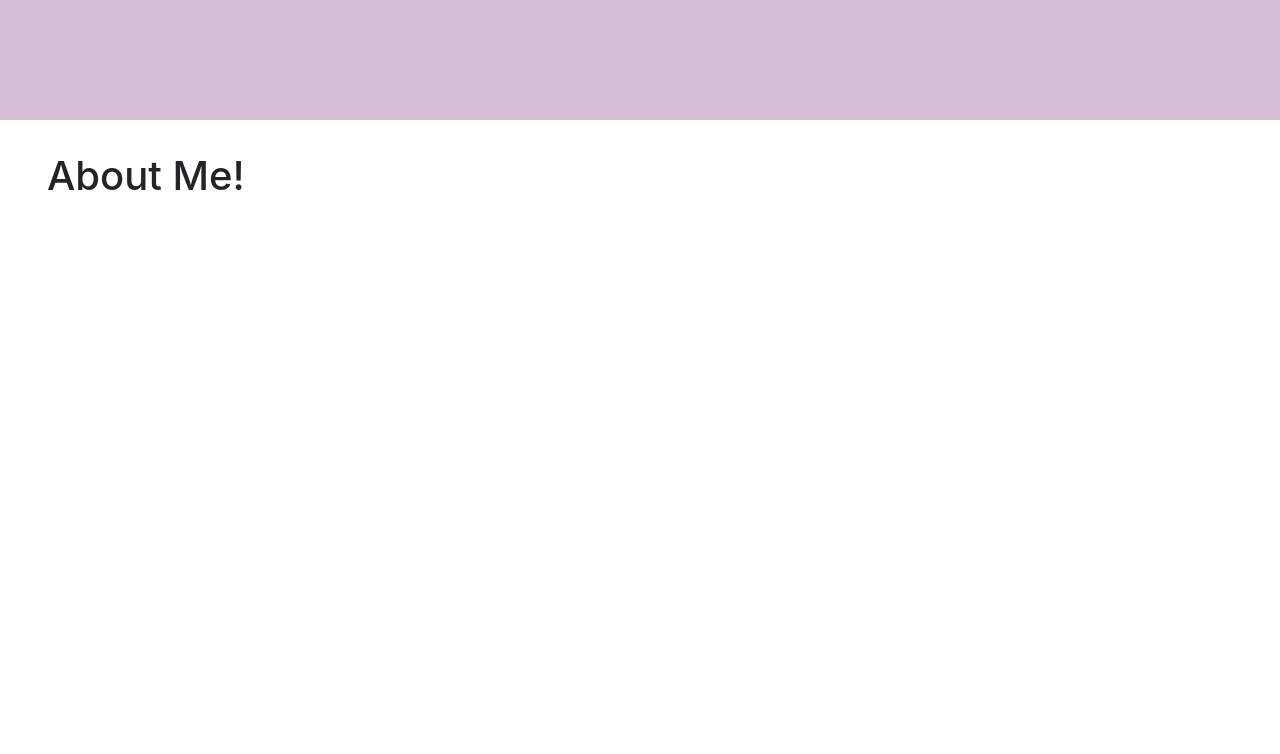
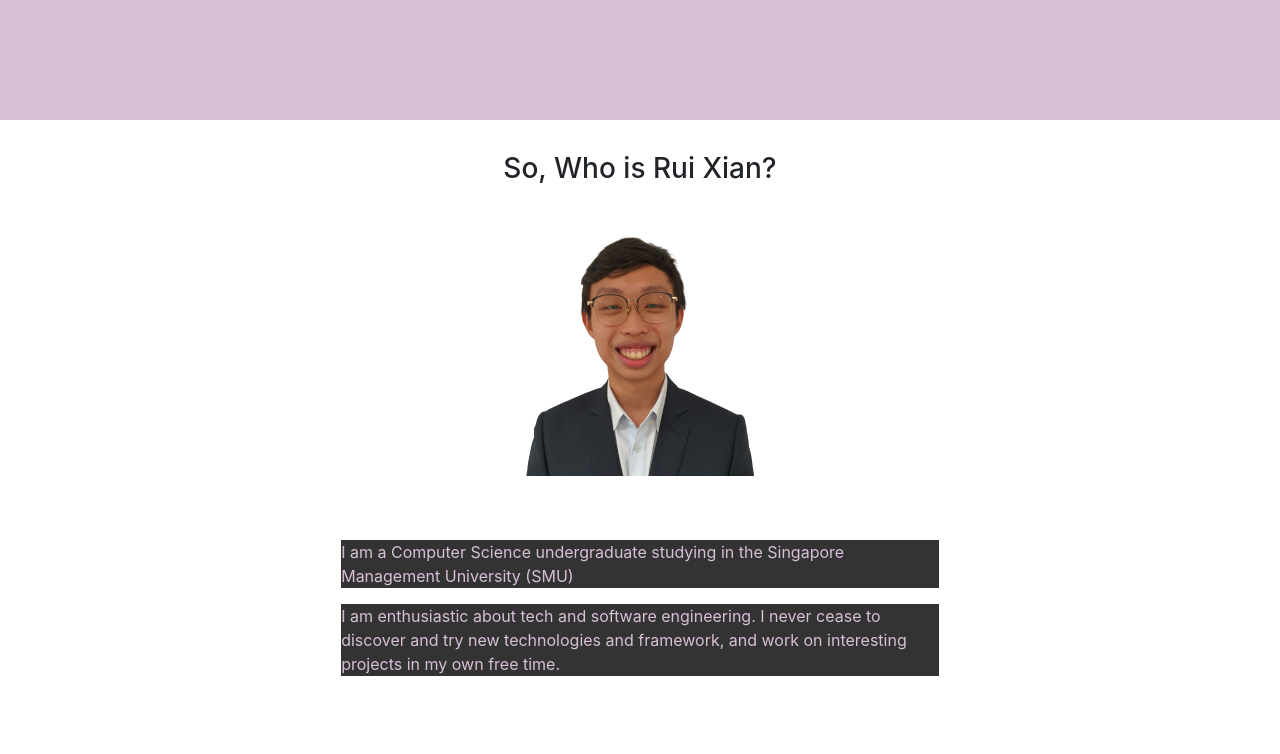
Before and after one commit to moocowdrinksmilk/portfolio-website, a React (Create React App) app: page / in a window 1280 px wide. Shown: the part 680-1434 px from the top of the page. Before the commit the page ends 920 px from the top, so only its background shows below. Built offline with nearby package versions, Linux system fonts and the light colour scheme.

Commit message:
Idk what to commentaaaaa1qaA! qa!

```diff
--- a/package.json
+++ b/package.json
@@ -6,6 +6,7 @@
     "@testing-library/jest-dom": "^5.11.6",
     "@testing-library/react": "^11.2.2",
     "@testing-library/user-event": "^12.5.0",
+    "aos": "^2.3.4",
     "bootstrap": "^4.5.3",
     "react": "^17.0.1",
     "react-bootstrap": "^1.4.0",
--- a/public/index.html
+++ b/public/index.html
@@ -26,7 +26,7 @@
     -->
     <title>Rui Xian | Software Engineer</title>
   </head>
-  <body>
+  <body style="">
     <noscript>You need to enable JavaScript to run this app.</noscript>
     <div id="root"></div>
     <!--
--- a/src/App.js
+++ b/src/App.js
@@ -3,7 +3,12 @@ import './App.css';
 import {Container, Row, Col} from 'react-bootstrap'
 import Front from './content/front'
 import AboutMe from './content/about-me'
+import NavBar from './content/nav-bar'
 import React, {Component} from "react"
+import AOS from 'aos';
+import 'aos/dist/aos.css';
+
+AOS.init();
 
 class App extends Component{
 
@@ -11,6 +16,7 @@ class App extends Component{
     return (
       <div>
         <Front/>
+        <NavBar/>
         <AboutMe/>
       </div>
   );
--- a/src/content/about-me.css
+++ b/src/content/about-me.css
@@ -1,4 +1,21 @@
 .personal{
     padding: 2rem;
-    display: inline-block;
 }
+
+.description{
+    text-align: center;
+}
+
+li{
+    list-style-type: none;
+}
+
+ul{
+    text-align: left;
+}
+
+.me{
+    height: 20rem;
+    align-items: flex-end;
+    display: flex;
+}
--- a/src/content/about-me.js
+++ b/src/content/about-me.js
@@ -1,32 +1,40 @@
-import React, {Component} from "react"
-import {Container, Row, Col} from 'react-bootstrap'
+import React, { Component } from "react"
+import { Container, Row, Col } from 'react-bootstrap'
 import '../App.css';
 import './about-me.css'
 
-class AboutMe extends Component{
-    render(){
-        return(
-            <Container fluid className="justify-content-center">
-
-                <h1 className='personal'>
-                    About Me!
-                </h1>
-                {/* <Row className="personal">
-                    <Col md={{span:3, offset:0}}>
-                        <img src='../../face.png' width='250rem'/>
-                    </Col>
-                    <Col md={{span:4, offset:2}} className="personal" pt-5>
-                    Hello, I am a dude who has a dick, surprising? I think not
+class AboutMe extends Component {
+    render() {
+        return (
+            <Container className="justify-content-center description">
+                <Container className="justify-content-center" fluid>
+                    <h3 className='personal' data-aos="fade-up">
+                        So, Who is Rui Xian?
+                    </h3>
+                </Container>
+                <Row className=" justify-content-around">
+                    <Col md={{ span: 3 }}>
+                        <img src='../../face.png' width='250rem' />
                     </Col>
                 </Row>
-                <Row>
-                    <Col>
-                    Heloo
+                <Row className="personal justify-content-around">
+
+                    <Col md={{ span: 7 }} className="personal" pt-5>
+                        <li>
+                            <ul>
+                                I am a Computer Science undergraduate studying in the Singapore Management University (SMU)
+                                </ul>
+
+                            <ul>
+                                I am enthusiastic about tech and software engineering. I never cease to discover and try new
+                                technologies and framework, and work on interesting projects in my own free time.
+                                </ul>
+                        </li>
                     </Col>
-                    <Col>
-                    Hello
-                    </Col>
-                </Row> */}
+                </Row>
+                <Container className="fill">
+
+                </Container>
             </Container>
         )
     }
--- /dev/null
+++ b/src/content/nav-bar.css
@@ -0,0 +1,31 @@
+.stick {
+  /* position: -webkit-sticky; Safari */
+  /* position: fixed; */
+  top: 0;
+}
+
+li{
+    float: left;
+    color: thistle;
+    margin: 0;
+}
+
+ul{
+    list-style-type: none;
+    margin: 0;
+    padding: 0;
+    overflow: hidden;
+    background-color: #333333;
+}
+
+li a {
+    display: block;
+    color: white;
+    text-align: center;
+    padding: 16px;
+    text-decoration: none;
+  }
+
+  li a:hover {
+    background-color: #111111;
+  }
--- /dev/null
+++ b/src/content/nav-bar.js
@@ -0,0 +1,19 @@
+import React, { Component } from "react"
+import { Container, Row, Col, Navbar } from 'react-bootstrap'
+import './nav-bar.css'
+
+class NavBar extends Component {
+    render() {
+        return (
+            <Navbar fixed="top">
+                <ul>
+                    <li>
+                        Hello
+                    </li>
+                </ul>
+            </Navbar>
+        )
+    }
+}
+
+export default NavBar
```
Also changed, not shown: 2 other files (tests, documents, lock files or other folders).
